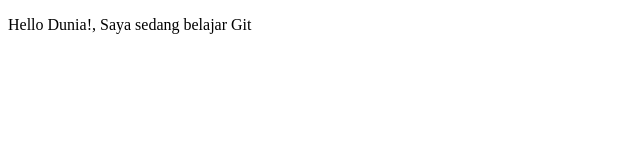
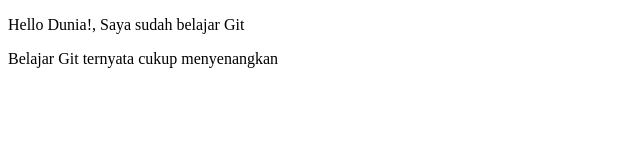
Before and after one commit to fzl-22/belajar-git-pm3, a plain HTML site: page index.html in a window 1280 px wide. Shown: the whole page, without its empty margins (0-640 px from the left). Drawn offline with Linux system fonts and the light colour scheme.

Commit message:
belajar git greget!

```diff
--- a/index.html
+++ b/index.html
@@ -6,6 +6,7 @@
   <title>Belajar Git - Project 01</title>
 </head>
 <body>
-  <p>Hello Dunia!, Saya sedang belajar Git</p>
+  <p>Hello Dunia!, Saya sudah belajar Git</p>
+  <p>Belajar Git ternyata cukup menyenangkan</p>
 </body>
 </html>
```
